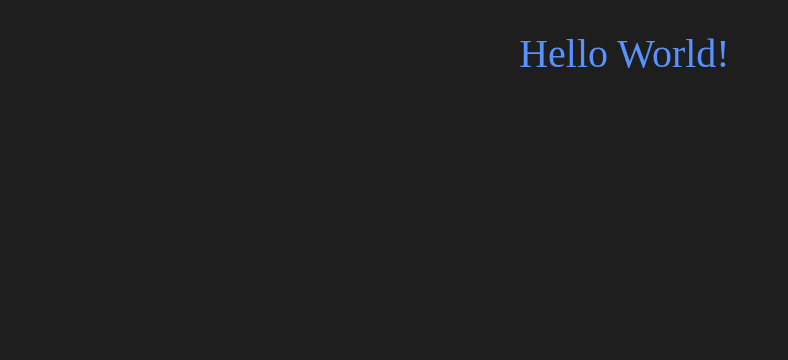
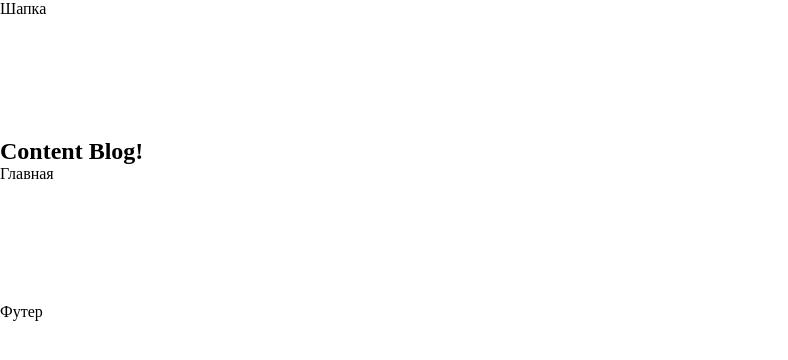
Before and after one commit to thermojam/blog, a React (Vite) app: page / in a window 1280 px wide. Shown: the top 360 px of the page, without its empty margins (0-788 px from the left). Built offline with nearby package versions, Linux system fonts and the light colour scheme; a web font is replaced by a local one.

Commit message:
implement the main component

```diff
--- a/package.json
+++ b/package.json
@@ -17,7 +17,7 @@
         "react-dom": "^19.1.0",
         "react-hook-form": "^7.60.0",
         "react-redux": "^9.2.0",
-        "react-router": "^7.6.3",
+        "react-router-dom": "^7.7.0",
         "redux": "^5.0.1",
         "redux-thunk": "^3.1.0",
         "styled-components": "^6.1.19",
--- a/src/App.jsx
+++ /dev/null
@@ -1,18 +0,0 @@
-import styled from 'styled-components'
-
-const Div = styled.div`
-    text-align: center;
-    color: #5991ff;
-    margin-top: 30px;
-    font-size: 40px;`
-
-export const App = () => {
-
-    return (
-        <Div>
-            Hello World!
-            <i className="fa fa-address-card-o"></i>
-        </Div>
-
-    )
-}
--- /dev/null
+++ b/src/blog.jsx
@@ -0,0 +1,35 @@
+import styled from 'styled-components'
+import {Route, Routes} from "react-router-dom"
+
+const Content = styled.div`
+   padding: 120px 0;
+`
+
+const H2 = styled.h2`
+    text-align: center;
+`
+
+const Header = () => <div>Шапка</div>
+const Footer = () => <div>Футер</div>
+
+export const Blog = () => {
+
+    return (
+        <>
+            <Header/>
+            <Content>
+                <h2>Content Blog!</h2>
+                <Routes>
+                    <Route path="/" element={<div>Главная</div>}/>
+                    <Route path="/login" element={<div>Авторизация</div>}/>
+                    <Route path="/register" element={<div>Регистрация</div>}/>
+                    <Route path="/users" element={<div>Пользователи</div>}/>
+                    <Route path="/post" element={<div>Новая статья</div>}/>
+                    <Route path="/post/:post_id" element={<div>Статья</div>}/>
+                    <Route path="*" element={<div>Ошибка</div>}/>
+                </Routes>
+            </Content>
+            <Footer/>
+        </>
+    )
+}
--- a/src/index.css
+++ b/src/index.css
@@ -6,5 +6,5 @@
 
 body {
     max-height:  100vh;
-    background-color: #1e1e1e;
+    background-color: #fff;
 }
--- a/src/main.jsx
+++ b/src/main.jsx
@@ -1,10 +1,11 @@
-import {StrictMode} from 'react'
-import {createRoot} from 'react-dom/client'
+import { createRoot } from 'react-dom/client'
+import { BrowserRouter } from "react-router-dom"
+import { Blog } from './blog.jsx'
 import './index.css'
-import { App } from './App.jsx'
+
 
 createRoot(document.getElementById('root')).render(
-    <StrictMode>
-        <App/>
-    </StrictMode>,
+    <BrowserRouter>
+        <Blog/>
+    </BrowserRouter>
 )
```
Also changed, not shown: 1 other file (tests, documents, lock files or other folders).
